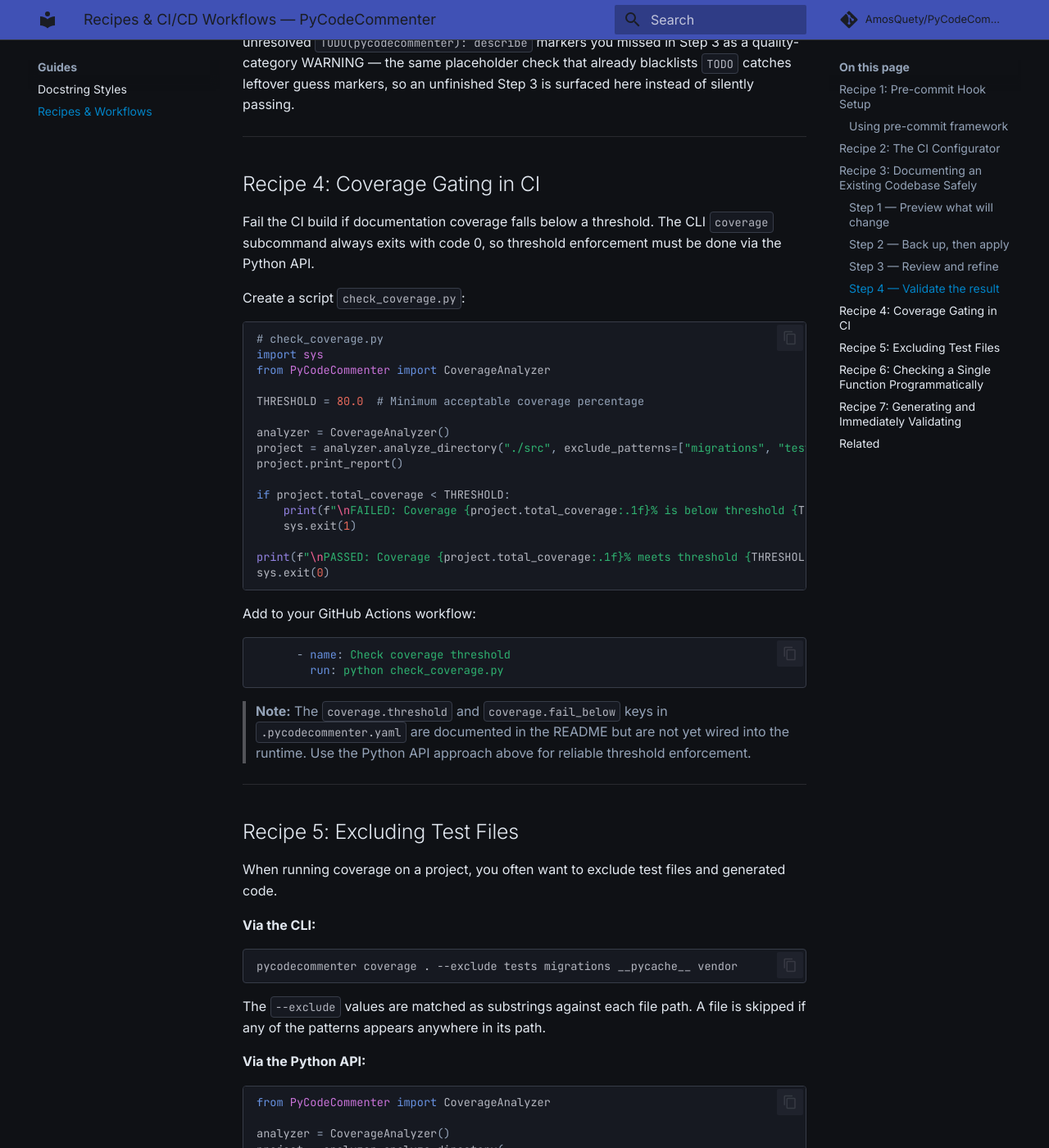
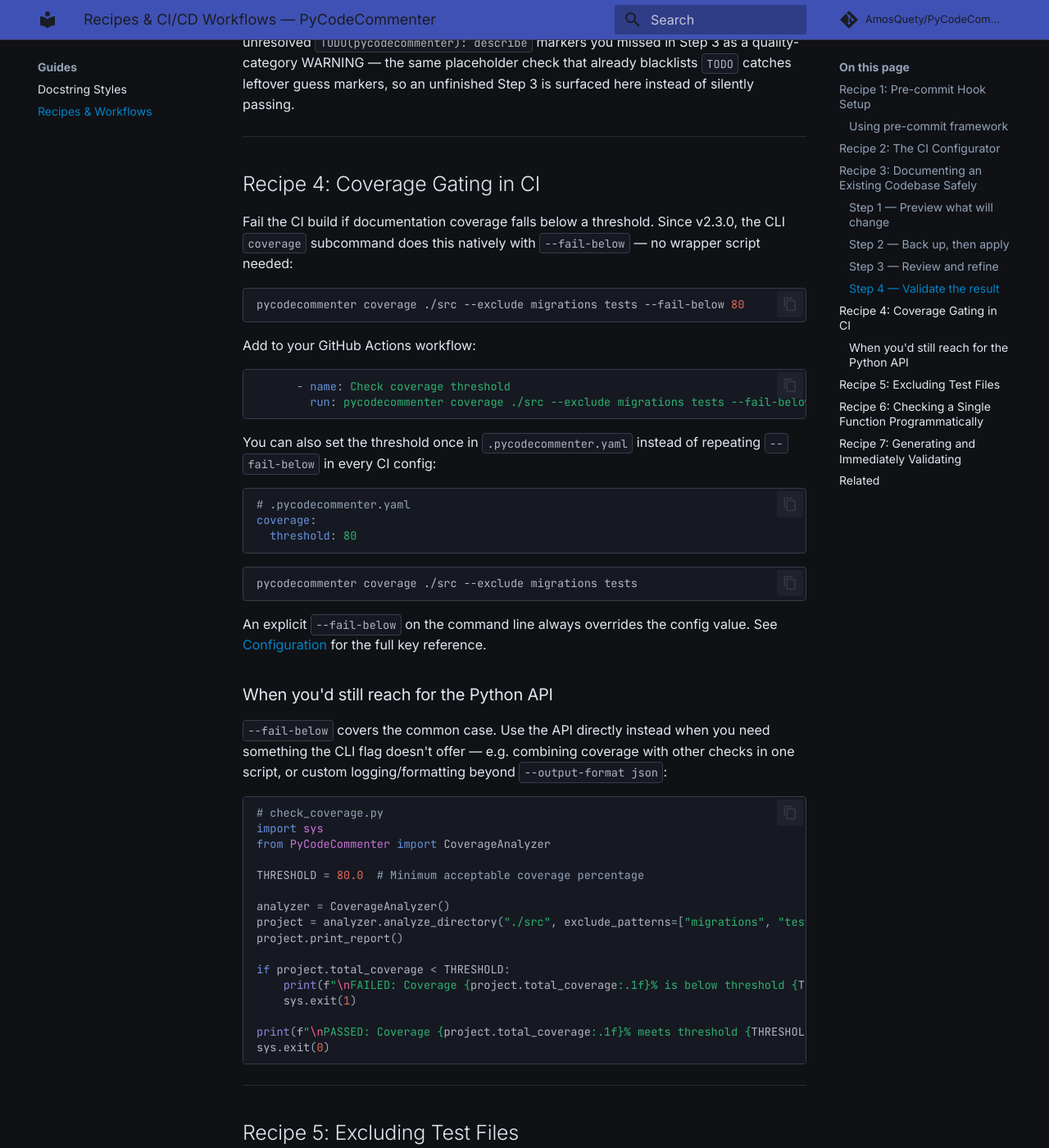
Before and after one commit to AmosQuety/PyCodeCommenter, an MkDocs documentation site: the page built from docs/recipes.md, in a window 1280 px wide and 1400 px high, scrolled down 2718 px. Shown: the whole window at 82% size. Built offline with MkDocs 1.6.1 and Material for MkDocs 9.7.7, drawn with Linux system fonts in a browser that asks for light colours; comment, search, counter and statistics services are not loaded; some of the changed text lies outside the part shown.

Commit message:
Correct stale docs: recipes.md, version drift, CLAUDE.md, missing coverage
recipes.md was written before v2.3.0 shipped directory support,
--fail-below, and additive --exclude, and never got updated to match --
three of its recipes actively contradicted cli-reference.md/python-api.md
and, in Recipe 1's case, contradicted the very next recipe on the same
page:
- Recipe 1 claimed validate doesn't accept directories; it has since
  v2.3.0. Kept pass_filenames: true (still the right pre-commit choice)
  but fixed the reasoning given for it.
- Recipe 4 claimed coverage always exits 0 and required a wrapper
  script; --fail-below has done this natively since v2.3.0. Rewritten to
  lead with the CLI flag, keeping the Python API version as the
  documented fallback for cases the flag doesn't cover.
- Recipe 5 claimed --exclude does substring matching and that a custom
  exclude_patterns list replaces the built-in defaults; both false --
  matching is exact-path-component, and custom patterns are added to
  the defaults, never a replacement.

Also:
- index.md's Key Facts table and JSON-LD block still said v2.3.0;
  bumped to v2.4.0, and fixed a stale example (items (any) -> (Any),
  matching current output).
- getting-started.md's `pycodecommenter --version` instruction is now
  correct as-is, since that flag exists as of this same pass.
- docstring-styles.md never mentioned that a generator function gets a
  Yields: section on generation (only that Yields: is recognized when
  parsing) -- added a worked example.
- cli-reference.md documents the new --version flag.
- CLAUDE.md: added the libcst runtime dependency it omitted, removed
  the claimed nested PyCodeCommenter/PyCodeCommenter/ directory that
  doesn't exist, and corrected templates.py's description (unused by
  the generator today, retained for the v3.0.0 multi-style work) and
  removed the parameter_descriptions.py line now that it's deleted.

````diff
--- a/docs/recipes.md
+++ b/docs/recipes.md
@@ -31,7 +31,7 @@
         pass_filenames: true
 ```
 
-> **Note:** The `validate` subcommand accepts a single file path. The `pass_filenames: true` setting tells pre-commit to call the hook once per staged Python file. This is the correct setup because `pycodecommenter validate` does not yet accept directory paths — only file paths are supported.
+> **Note:** `pycodecommenter validate` accepts a directory too (since v2.3.0), but `pass_filenames: true` is still the right choice for a pre-commit hook — it calls the hook once per staged Python file, so the check only runs against what actually changed instead of re-validating the whole tree on every commit.
 
 Install the hook:
 
@@ -133,9 +133,36 @@
 
 ## Recipe 4: Coverage Gating in CI
 
-Fail the CI build if documentation coverage falls below a threshold. The CLI `coverage` subcommand always exits with code 0, so threshold enforcement must be done via the Python API.
+Fail the CI build if documentation coverage falls below a threshold. Since v2.3.0, the CLI `coverage` subcommand does this natively with `--fail-below` — no wrapper script needed:
 
-Create a script `check_coverage.py`:
+```bash
+pycodecommenter coverage ./src --exclude migrations tests --fail-below 80
+```
+
+Add to your GitHub Actions workflow:
+
+```yaml
+      - name: Check coverage threshold
+        run: pycodecommenter coverage ./src --exclude migrations tests --fail-below 80
+```
+
+You can also set the threshold once in `.pycodecommenter.yaml` instead of repeating `--fail-below` in every CI config:
+
+```yaml
+# .pycodecommenter.yaml
+coverage:
+  threshold: 80
+```
+
+```bash
+pycodecommenter coverage ./src --exclude migrations tests
+```
+
+An explicit `--fail-below` on the command line always overrides the config value. See [Configuration](configuration.md) for the full key reference.
+
+### When you'd still reach for the Python API
+
+`--fail-below` covers the common case. Use the API directly instead when you need something the CLI flag doesn't offer — e.g. combining coverage with other checks in one script, or custom logging/formatting beyond `--output-format json`:
 
 ```python
 # check_coverage.py
@@ -156,15 +183,6 @@
 sys.exit(0)
 ```
 
-Add to your GitHub Actions workflow:
-
-```yaml
-      - name: Check coverage threshold
-        run: python check_coverage.py
-```
-
-> **Note:** The `coverage.threshold` and `coverage.fail_below` keys in `.pycodecommenter.yaml` are documented in the README but are not yet wired into the runtime. Use the Python API approach above for reliable threshold enforcement.
-
 ---
 
 ## Recipe 5: Excluding Test Files
@@ -177,7 +195,7 @@
 pycodecommenter coverage . --exclude tests migrations __pycache__ vendor
 ```
 
-The `--exclude` values are matched as substrings against each file path. A file is skipped if any of the patterns appears anywhere in its path.
+Each `--exclude` value is matched against a path *component* (a directory or file name), not as a substring against the whole path — `rebuild_index.py` is not skipped just because it contains `build`. A dot-prefixed pattern like `.egg-info` also matches a component it's a suffix of; an underscore-suffixed pattern like `test_` also matches a component it's a prefix of.
 
 **Via the Python API:**
 
@@ -187,12 +205,12 @@
 analyzer = CoverageAnalyzer()
 project = analyzer.analyze_directory(
     "./",
-    exclude_patterns=["tests", "test_", "migrations", "vendor", "__pycache__", ".git"]
+    exclude_patterns=["migrations", "vendor"]
 )
 project.print_report()
 ```
 
-> **Default exclusions:** When `exclude_patterns` is `None`, `CoverageAnalyzer.analyze_directory()` uses `['__pycache__', '.git', 'venv', 'tests', 'test_']`. Passing your own list **replaces** this default — it does not extend it.
+> **Default exclusions:** `CoverageAnalyzer.analyze_directory()` always applies its built-in defaults (`__pycache__`, `.git`, `.venv`, `venv`, `env`, `.tox`, `.nox`, `__pypackages__`, `site-packages`, `build`, `dist`, `.eggs`, `.egg-info`, `.mypy_cache`, `.pytest_cache`, `node_modules`, `tests`, `test_`) — including `tests`/`test_`, so you don't need to repeat those. `exclude_patterns` is **added** to that list, not a replacement for it; the example above only needs to name `migrations`/`vendor`, the extra patterns the defaults don't already cover.
 
 ---
 
````
Also changed, not shown: CLAUDE.md (+13 -10 lines), docs/cli-reference.md (+6 -0 lines), docs/docstring-styles.md (+21 -0 lines), docs/index.md (+5 -5 lines).
